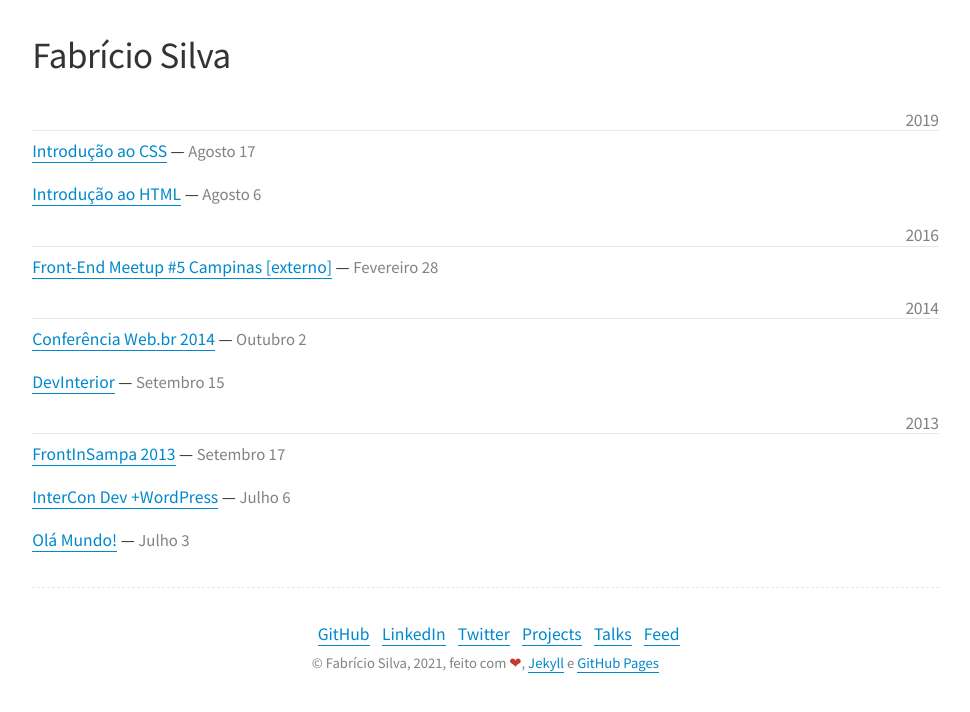
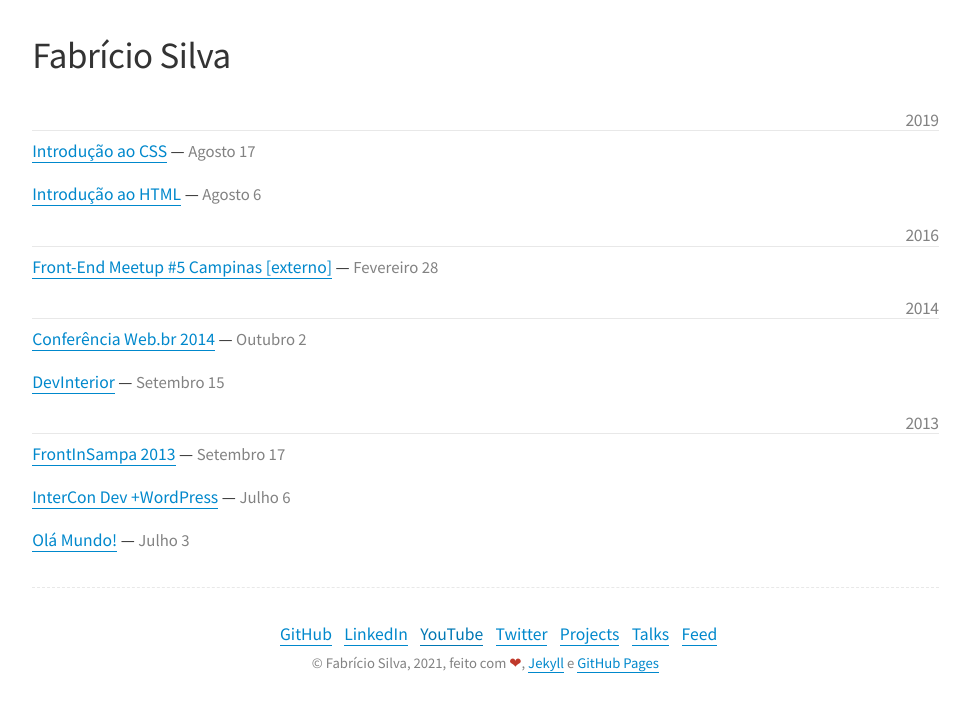
Before and after one commit to fabriciofmsilva/fabriciofmsilva.github.io, a Jekyll site: the page built from index.html, in a window 1280 px wide. Shown: the top 712 px of the page, without its empty margins (159-1129 px from the left). Built offline with Jekyll 4.4.1, drawn with Linux system fonts in a browser that asks for light colours.

Commit message:
Add YouTube link

```diff
--- a/_includes/footer.html
+++ b/_includes/footer.html
@@ -5,6 +5,9 @@
     </li>
     <li class="nav__item">
       <a class="nav__link" href="{{ site.linkedin }}">LinkedIn</a>
+    </li>
+    <li class="nav__item">
+      <a class="nav__link" href="{{ site.youtube }}">YouTube</a>
     </li>
     <li class="nav__item">
       <a class="nav__link" href="{{ site.twitter }}">Twitter</a>
```
